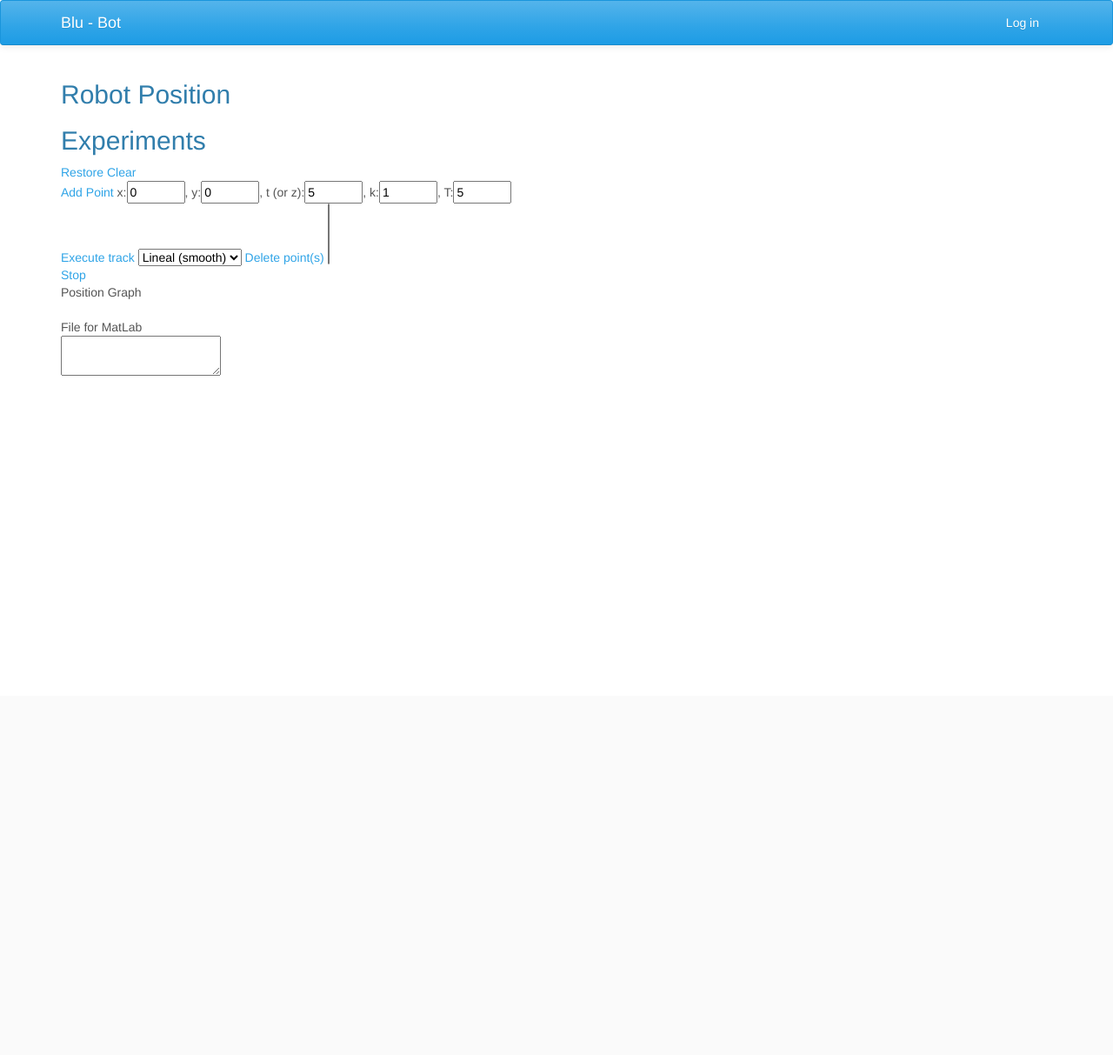
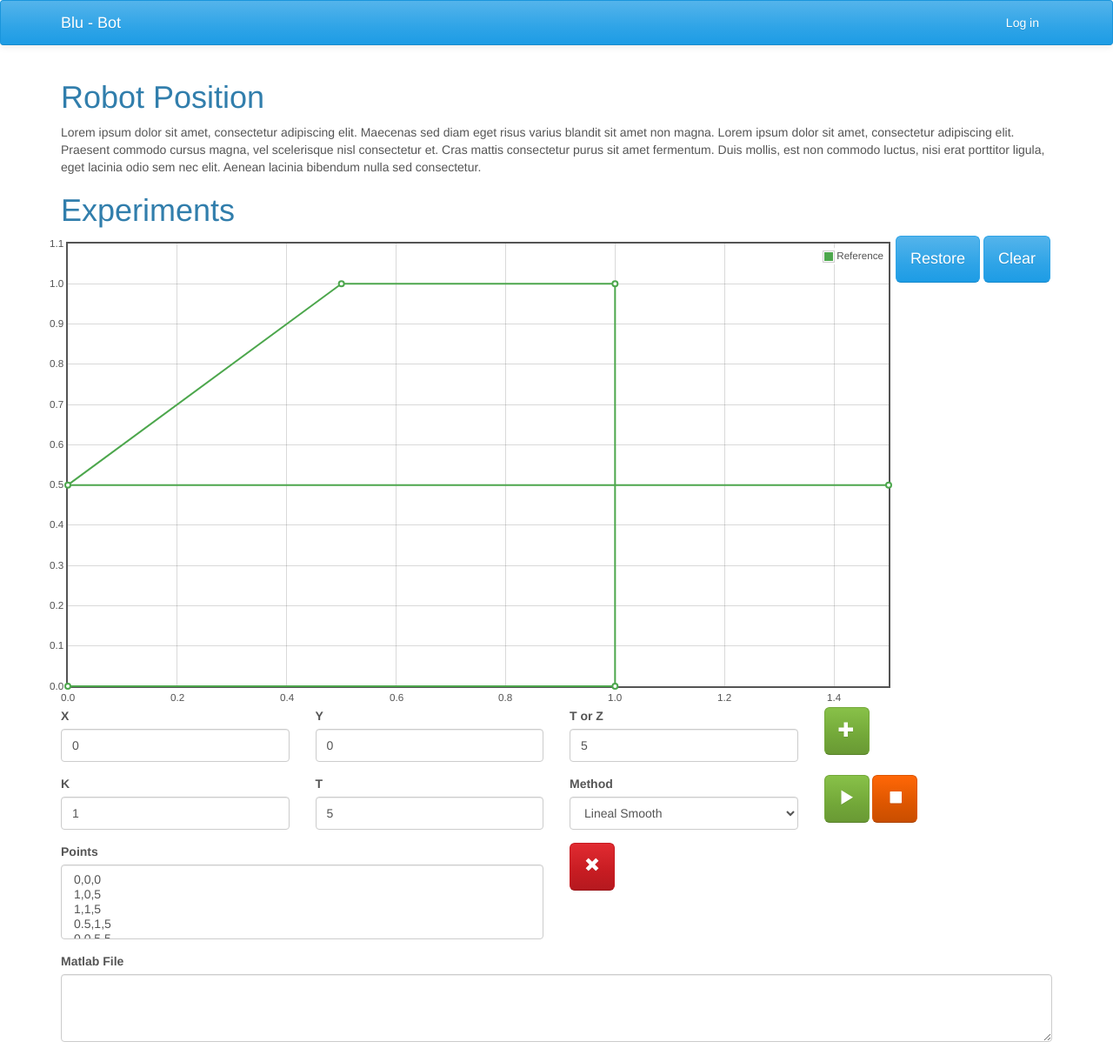
Before and after one commit to sildel/testing, a Flask app: template templates/index.html in a window 1280 px wide. Shown: the whole page at 87% size. Before the commit the page ends 432 px from the top, so only its background shows below. Run offline with Flask 2, Linux system fonts and the light colour scheme; the template is opened without the code that fills it, so the values that code supplies are empty; some libraries are stand-ins or nearby versions.

Commit message:
Style updated

```diff
--- a/static/js/charts.js
+++ b/static/js/charts.js
@@ -50,15 +50,15 @@ function callPlot(data) {
 
 function drawPoints() {
 
-    if ($("#planning").children(':selected').val() == 'points' || $("#planning").children(':selected').val() == 'reference') {
+    if ($("#selectMethod").children(':selected').val() == "Lineal Smooth" || $("#selectMethod").children(':selected').val() == 'Lineal Fixed') {
         callPlot(points);
     }
     else {
 
         cubicPoints = [];
 
-        var T_planning = $('input[name="T"]').val();
-        var K_planning = $('input[name="k"]').val();
+        var T_planning = $('input[name="inputT"]').val();
+        var K_planning = $('input[name="inputK"]').val();
 
         var planning_points = points.length;
 
@@ -111,33 +111,36 @@ function drawPoints() {
 }
 
 function initialize() {
+    initFields();
+    drawPoints();
+    initEvents();
+}
 
-    drawPoints();
-    refreshSelect();
-
-    $('a#calculate').click(function () {
-        $.getJSON($SCRIPT_ROOT + '/_add_numbers', {
-            a: $('input[name="a"]').val(),
-            b: $('input[name="b"]').val()
-        }, function (data) {
-            $("#result").text(data.result);
-        });
-    });
-    $('a#restore').click(function () {
+function initEvents() {
+    $('#buttonRestore').click(function () {
         drawPoints();
     });
-    $('a#clear').click(function () {
-        clear();
-    });
-    $('a#add').click(function () {
-        addPoint($('input[name="x"]').val(), $('input[name="y"]').val()
-            , $('input[name="t"]').val());
+
+    $('#buttonClear').click(function () {
+        points = [];
+
+        zOrT = [];
+
+        cubicPoints = [];
+
+        refreshSelect();
+
+        drawPoints();
     });
 
-    $('#execute').click(function () {
+    $('#buttonAdd').click(function () {
+        addPoint($('input[name="inputX"]').val(), $('input[name="inputY"]').val()
+            , $('input[name="inputTorZ"]').val());
+    });
 
-        var data_post = {"k": $('input[name="k"]').val(),
-            "T": $('input[name = "T"]').val(),
+    $('#buttonPlay').click(function () {
+        var data_post = {"k": $('input[name="inputK"]').val(),
+            "T": $('input[name = "inputT"]').val(),
             "planning": $('#planning').val(),
             "zOrT": zOrT,
             "points": points
@@ -157,9 +160,9 @@ function initialize() {
         });
     });
 
-    $('a#remove').click(function () {
+    $('#buttonRemove').click(function () {
         var indexes = [];
-        $("#points").children().filter(':selected').each(function () {
+        $("#selectPoints").children().filter(':selected').each(function () {
             indexes.push(this.value);
         });
         var newPoints = [];
@@ -180,7 +183,7 @@ function initialize() {
         drawPoints();
     });
 
-    $('#planning').change(function () {
+    $('#selectMethod').change(function () {
         drawPoints();
     });
 
@@ -190,7 +193,6 @@ function initialize() {
             this.value = 1;
         }
     });
-
 }
 
 function has(array, value) {
@@ -215,26 +217,34 @@ function addPoint(x, y, t) {
     drawPoints();
 }
 
-function clear() {
+function initFields() {
 
-    points = [];
+    var chart = $('#my_chart');
+    chart.css('height', (Number(chart.css('width').split('p')[0]) / 1.8).toFixed() + 'px');
 
-    zOrT = [];
+    $('input[name="inputK"]').val(1)
+    $('input[name="inputT"]').val(5);
+    $('input[name="inputX"]').val(0);
+    $('input[name="inputY"]').val(0);
+    $('input[name="inputTorZ"]').val(5);
 
-    cubicPoints = [];
+    var selectMethod = $('#selectMethod');
+    selectMethod.children().remove();
+    selectMethod.append(new Option('Lineal Smooth'));
+    selectMethod.append(new Option('Lineal Fixed'));
+    selectMethod.append(new Option('Cubic'));
 
     refreshSelect();
-
-    drawPoints();
 }
 
 function refreshSelect() {
 
-    var select = $('#points');
+    var selectPoints = $('#selectPoints');
 
-    select.children().remove();
+    selectPoints.children().remove();
 
     for (var i = 0; i < points.length; i++) {
-        select.append(new Option(points[i].toString() + ',' + zOrT[i].toString(), i));
+        selectPoints.append(new Option(points[i].toString() + ',' + zOrT[i].toString(), i));
     }
 }
+//TODO: pop up in chart and multi select
--- a/templates/index.html
+++ b/templates/index.html
@@ -1,54 +1,108 @@
 {% extends "layout.html" %}
 {% block body %}
+    <h1>Robot Position</h1>
+    <p>Lorem ipsum dolor sit amet, consectetur adipiscing elit. Maecenas sed diam eget risus varius blandit sit amet non
+        magna. Lorem ipsum dolor sit amet, consectetur adipiscing elit. Praesent commodo cursus magna, vel scelerisque
+        nisl consectetur et. Cras mattis consectetur purus sit amet fermentum. Duis mollis, est non commodo luctus, nisi
+        erat porttitor ligula, eget lacinia odio sem nec elit. Aenean lacinia bibendum nulla sed consectetur.</p>
 
-    <div>
-        <h2>Robot Position</h2>
+    <h1>Experiments</h1>
 
-
-        <h2>Experiments</h2>
-        <a href=# id="restore">Restore</a> <a href=# id="clear">Clear</a>
-        <br>
-
-        <a id=add>Add Point</a>
-        x:<input type=text size=5 name=x value="0">, y:<input type=text size=5 name=y value="0">, t (or z):<input
-            type=text size=5 name=t value="5">, k:<input type=text size=5 name=k value="1">, T:<input type=text size=5
-                                                                                                      name=T value="5">
-        <br>
-
-        <a id=execute>Execute track</a>
-        <select id="planning">
-            <option value="reference">Lineal (smooth)</option>
-            <option value="points">Lineal (fixed)</option>
-            <option value="path">Cubic</option>
-        </select>
-
-        <a id=remove>Delete point(s)</a>
-        <select class="select" id="points" multiple="multiple">
-        </select>
-        <br>
-
-        <a id=stop>Stop</a>
-        <br>
-
-        Position Graph
-        <div id="my_chart" class="chart">
+    <div class="row">
+        <div id="my_chart" class="col-md-10">
         </div>
-        <br>
-
-        File for MatLab
-        <br>
-        <textarea class="code" id="file"></textarea>
+        <button class="btn btn-primary btn-lg" type="button" id="buttonRestore">Restore</button>
+        <button class="btn btn-primary btn-lg" type="button" id="buttonClear">Clear</button>
     </div>
 
+    <div class="row">
+        <div class="col-md-3">
+            <div class="form-group">
+                <label for="inputX">X</label>
+                <input type="text" class="form-control" name="inputX" placeholder="Enter X Coordinate">
+            </div>
+        </div>
+        <div class="col-md-3">
+            <div class="form-group">
+                <label for="inputY">Y</label>
+                <input type="text" class="form-control" name="inputY" placeholder="Enter Y Coordinate">
+            </div>
+        </div>
+        <div class="col-md-3">
+            <div class="form-group">
+                <label for="inputTorZ">T or Z</label>
+                <input type="text" class="form-control" name="inputTorZ" placeholder="Enter T or Z">
+            </div>
+        </div>
+        <div class="col-md-3">
+            <button class="btn btn-success btn-lg" type="button" id="buttonAdd">
+                <div class="glyphicon glyphicon-plus"></div>
+            </button>
+        </div>
+    </div>
+
+    <div class="row">
+        <div class="col-md-3">
+            <div class="form-group">
+                <label for="inputK">K</label>
+                <input type="text" class="form-control" name="inputK" placeholder="Enter Constant K">
+            </div>
+        </div>
+        <div class="col-md-3">
+            <div class="form-group">
+                <label for="inputT">T</label>
+                <input type="text" class="form-control" name="inputT" placeholder="Enter Constant T">
+            </div>
+        </div>
+        <div class="col-md-3">
+            <div class="form-group">
+                <label for="selectMethod">Method</label>
+                <select class="form-control" id="selectMethod">
+                </select>
+            </div>
+        </div>
+        <div class="col-md-3">
+            <button class="btn btn-success btn-lg" type="button" id="buttonPlay">
+                <div class="glyphicon glyphicon-play"></div>
+            </button>
+            <button class="btn btn-warning btn-lg" type="button" id="buttonStop">
+                <div class="glyphicon glyphicon-stop"></div>
+            </button>
+        </div>
+    </div>
+    <div class="row">
+        <div class="col-md-6">
+            <div class="form-group">
+                <label for="selectPoints">Points</label>
+                <select class="form-control" multiple="" id="selectPoints">
+                </select>
+            </div>
+        </div>
+        <div class="col-md-3">
+            <button class="btn btn-danger btn-lg" type="button" id="buttonRemove">
+                <div class="glyphicon glyphicon-remove"></div>
+            </button>
+        </div>
+    </div>
+    <div class="form-group">
+        <label for="textAreaFileM">Matlab File</label>
+        <textarea id="textAreaFileM" class="form-control" rows="3"></textarea>
+    </div>
+
+{% endblock %}
+
+{% block javas %}
+    {{ super() }}
     <!-- flot -->
-    <script src="{{ url_for('static', filename='jquery.flot.min.js') }}">
+    <script src="{{ url_for('static', filename='js/jquery.flot.min.js') }}">
     </script>
-    <script src="{{ url_for('static', filename='jquery.flot.resize.min.js') }}">
+    <script src="{{ url_for('static', filename='js/jquery.flot.resize.min.js') }}">
     </script>
-    <script src="{{ url_for('static', filename='jquery.flot.navigate.min.js') }}">
+    <script src="{{ url_for('static', filename='js/jquery.flot.navigate.min.js') }}">
     </script>
+
     <!-- uses -->
-    <script src="{{ url_for('static', filename='charts.js') }}">
+    <script src="{{ url_for('static', filename='js/charts.js') }}">
     </script>
     <script>
         jQuery(document).ready(function () {
@@ -57,3 +111,8 @@
 
     </script>
 {% endblock %}
+{#TODO: Add tooltips#}
+{#TODO: validation styles#}
+{#TODO: Let multi-select auto resize#}
+{#TODO: accordion or hide/show for sections#}
+{#TODO: improve ui components placement#}
--- a/templates/layout.html
+++ b/templates/layout.html
@@ -59,11 +59,13 @@
 </div>
 <!-- /container -->
 
+{% block javas %}
+    <!-- Bootstrap core JavaScript
+================================================== -->
+    <!-- Placed at the end of the document so the pages load faster -->
+    <script src="{{ url_for('static', filename='js/jquery-1.10.2.min.js') }}"></script>
+    <script src="{{ url_for('static', filename='js/bootstrap.min.js') }}"></script>
+{% endblock %}
 
-<!-- Bootstrap core JavaScript
-================================================== -->
-<!-- Placed at the end of the document so the pages load faster -->
-<script src="{{ url_for('static', filename='js/jquery-1.10.2.min.js') }}"></script>
-<script src="{{ url_for('static', filename='js/bootstrap.min.js') }}"></script>
 </body>
 </html>
--- a/templates/login.html
+++ b/templates/login.html
@@ -20,3 +20,4 @@
         <button class="btn btn-primary" type="submit">Submit</button>
     </form>
 {% endblock %}
+{#TODO: Add client and server style for errors notification#}
```
